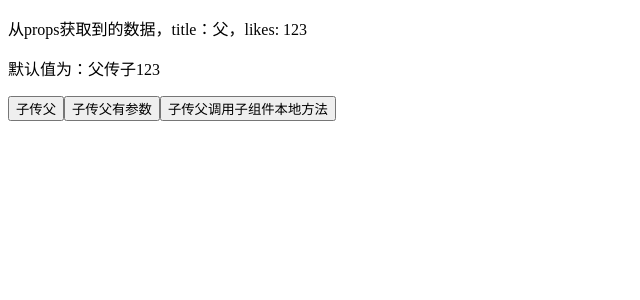
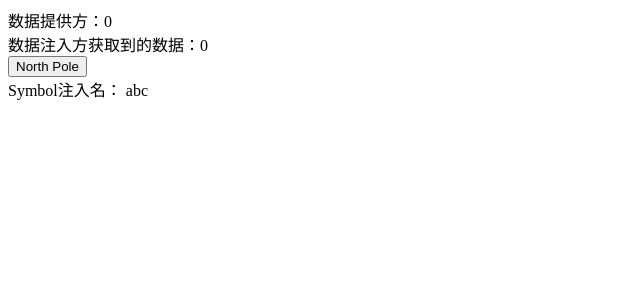
Before and after one commit to oubin17/vue3, a Vue app: page / in a window 1280 px wide. Shown: the top 300 px of the page, without its empty margins (0-640 px from the left). Built offline with nearby package versions, Linux system fonts and the light colour scheme.

Commit message:
依赖注入

```diff
--- a/src/App.vue
+++ b/src/App.vue
@@ -22,6 +22,9 @@ function callback () {
 function callback2 (params1) {
   console.log('收到子组件传过来的事件，参数' + params1)
 }
+
+import Vprovide from "./components/provideinject/Vprovide.vue"
+
 </script>
 
 <template>
@@ -49,12 +52,16 @@ function callback2 (params1) {
   <!-- computed -->
   <!-- <VCom /> -->
 
-  <VFullRegist />
+  <!-- <VFullRegist /> -->
 
 
   <!-- props -->
   <!-- 如果需要动态绑定，可以用v-bind -->
-  <VProps title="父传子" :likes="propsLikes" @click-event="callback" @click-event-with-params="callback2" />
+  <!-- <VProps title="父传子" :likes="propsLikes" @click-event="callback" @click-event-with-params="callback2" /> -->
+
+
+  <!-- 依赖注入 -->
+  <Vprovide />
 </template>
 
 <style scoped></style>
--- /dev/null
+++ b/src/components/provideinject/Vinject.vue
@@ -0,0 +1,19 @@
+<script setup>
+import { inject } from 'vue'
+import { myInjectionKey } from '../../js/keys.js'
+
+const key = inject('key', '没有的话提供默认值')
+
+const { location, updateLocation } = inject('location')
+console.log(key)
+
+const injected = inject(myInjectionKey)
+</script>
+
+<template>
+  <div>数据注入方获取到的数据：{{ key }}</div>
+  <button @click="updateLocation">{{ location }}</button>
+  <div>Symbol注入名： {{ injected.key }}</div>
+</template>
+
+<style></style>
--- /dev/null
+++ b/src/components/provideinject/Vprovide.vue
@@ -0,0 +1,29 @@
+<script setup>
+import { ref, provide } from 'vue'
+import { myInjectionKey } from '../../js/keys.js'
+import Vinj from "./Vinject.vue"
+const count = ref(0)
+provide('message', 'hello!')
+provide('key', count)
+
+const location = ref('North Pole')
+function updateLocation () {
+  location.value = 'South Pole'
+}
+provide('location', {
+  location,
+  updateLocation
+})
+
+// const key = ref('abc')
+provide(myInjectionKey, {
+  key: ref('abc')
+})
+</script>
+
+<template>
+  <div>数据提供方：{{ count }}</div>
+  <Vinj />
+</template>
+
+<style></style>
--- /dev/null
+++ b/src/js/keys.js
@@ -0,0 +1 @@
+export const myInjectionKey = Symbol()
```
